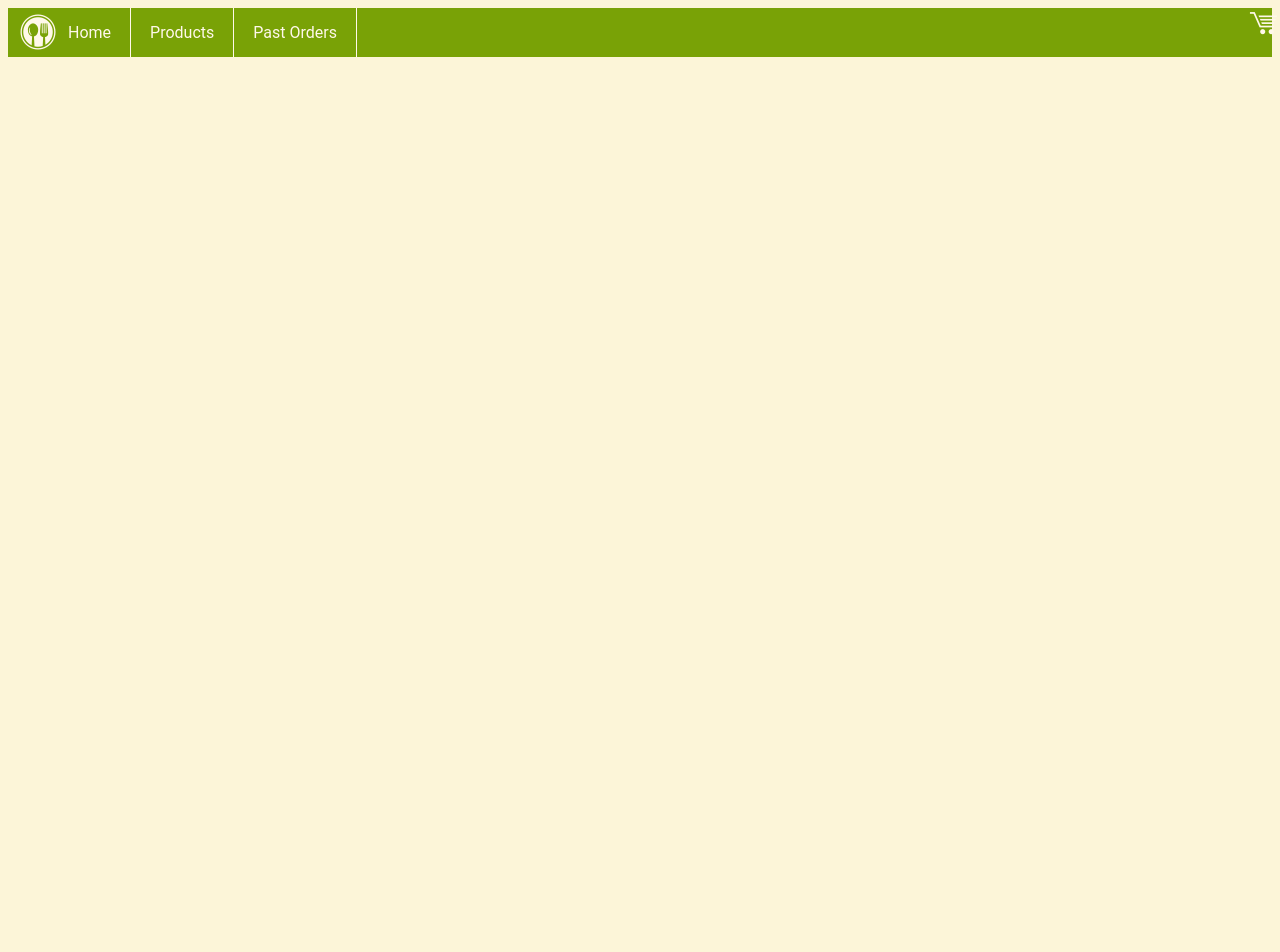
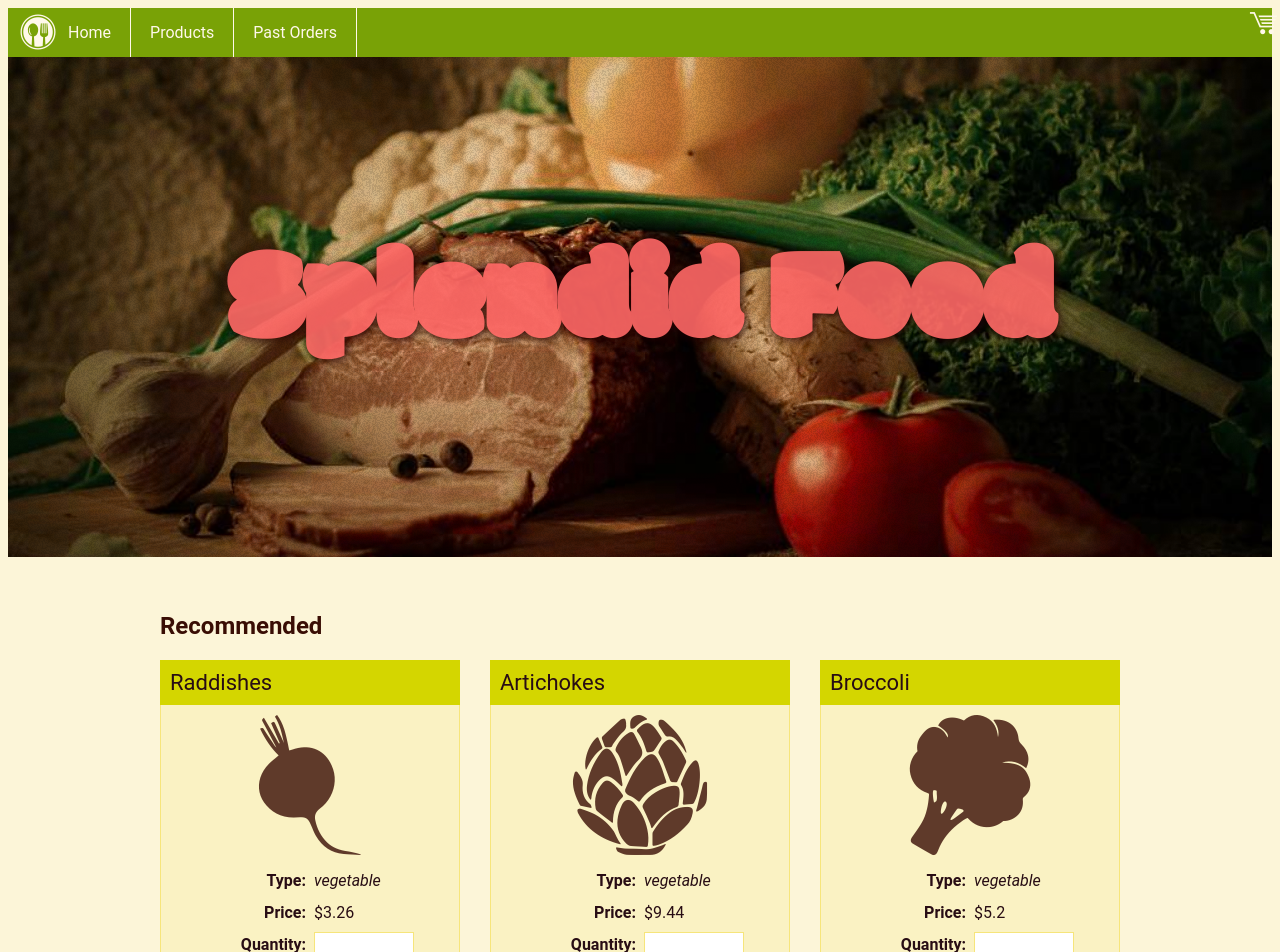
Before and after one commit to paullaster/product-cart, a Vue app: page / in a window 1280 px wide. Before the commit this address had no page. Shown: the top 952 px of the page. Before the commit the page ends 800 px from the top, so only its background shows below. Built offline with nearby package versions, Linux system fonts and the light colour scheme.

Commit message:
add files changes

```diff
--- a/src/views/HomePage.vue
+++ b/src/views/HomePage.vue
@@ -51,6 +51,11 @@
 <script>
  import food from '../food.json';
 export default {
+  methods: {
+    productIcon (icon) {
+        return `icofont-10x icofont-${icon}`;
+    },
+  },
   data () {
     return {
         inventory: food
```
